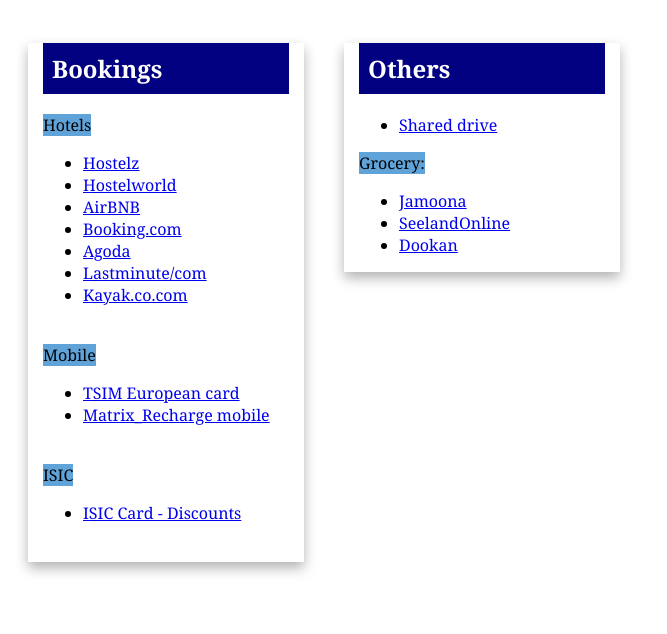
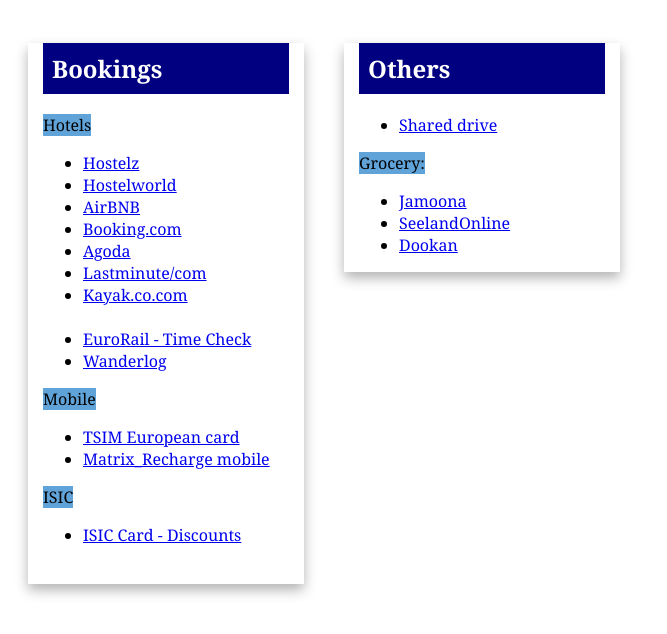
Before and after one commit to kishan1697/iima_germany_exchange, a plain HTML site: page index.html in a window 1280 px wide. Shown: the whole page, without its empty margins (0-667 px from the left). Drawn offline with Linux system fonts and the light colour scheme.

Commit message:
Update index.html

```diff
--- a/index.html
+++ b/index.html
@@ -28,6 +28,8 @@
 			    <li><a href="https://www.lastminute.com/hotels/germany.html">Lastminute/com</a></li>
 			    <li><a href="https://www.kayak.co.in/">Kayak.co.com</a></li>
 			    <br>
+			    <li><a href="https://www.eurail.com/en/book-reservations?ol=MUNICH+%28MUENCHEN%29+%28GERMANY%29&ov=008020347&dl=CPH+LUFTHAVN+%28DENMARK%29&dv=008600858&vl=&vv=&t=1664173800000&ar=false&rt=&tt=&mc=&mct=0#/">EuroRail - Time Check</a></li>
+			    <li><a href="https://wanderlog.com/home">Wanderlog</a></li>
 			    </ul>
 
 
@@ -40,7 +42,7 @@
 			    <li><a href="https://www.tsim.in/product/unlimited-europe-sim-card/">TSIM European card</a></li>
 			    <li><a href="https://recharge.matrix.in/">Matrix_Recharge mobile</a></li>
 
-			    <br>
+
 			    </ul>
 
 				<mark>ISIC</mark>
```
